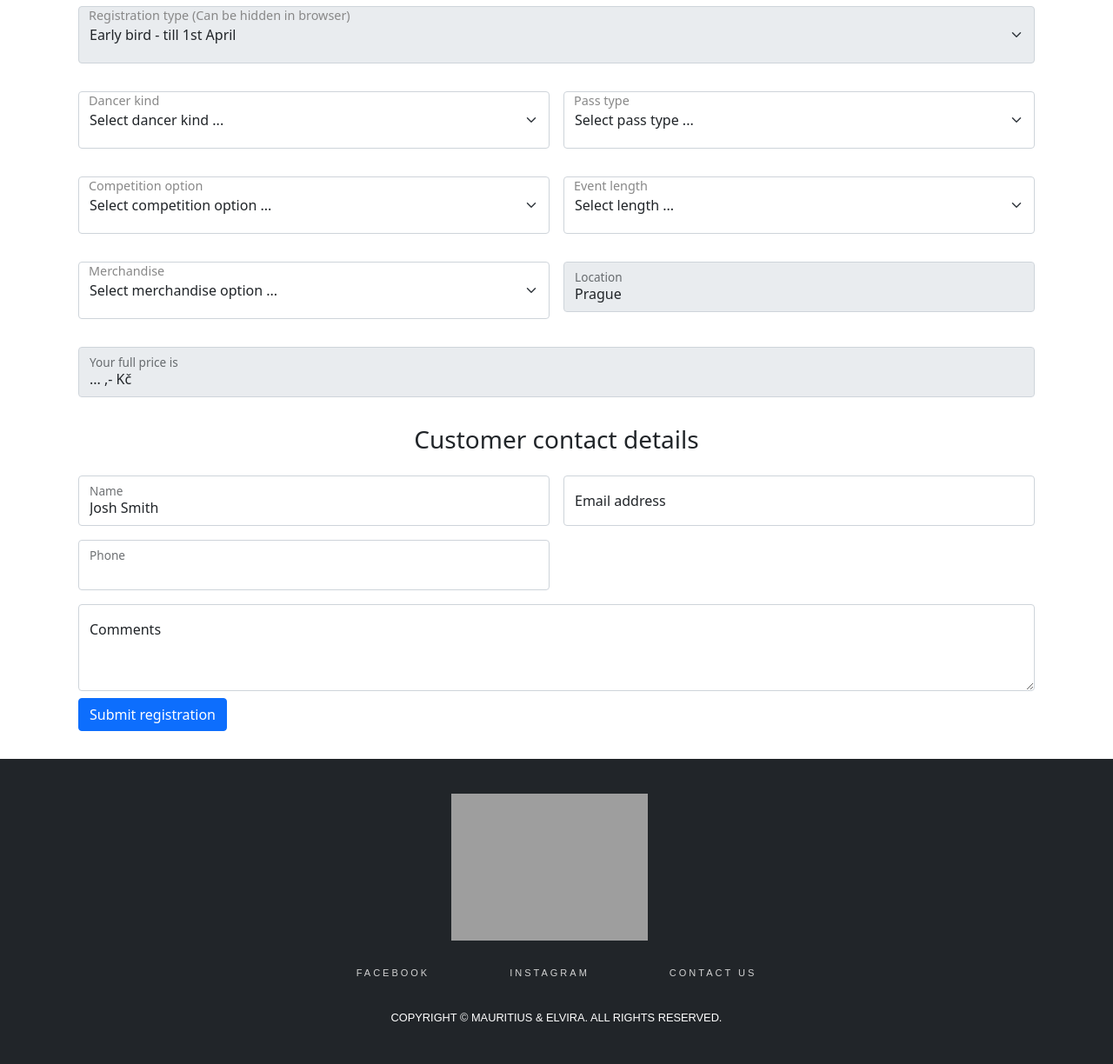
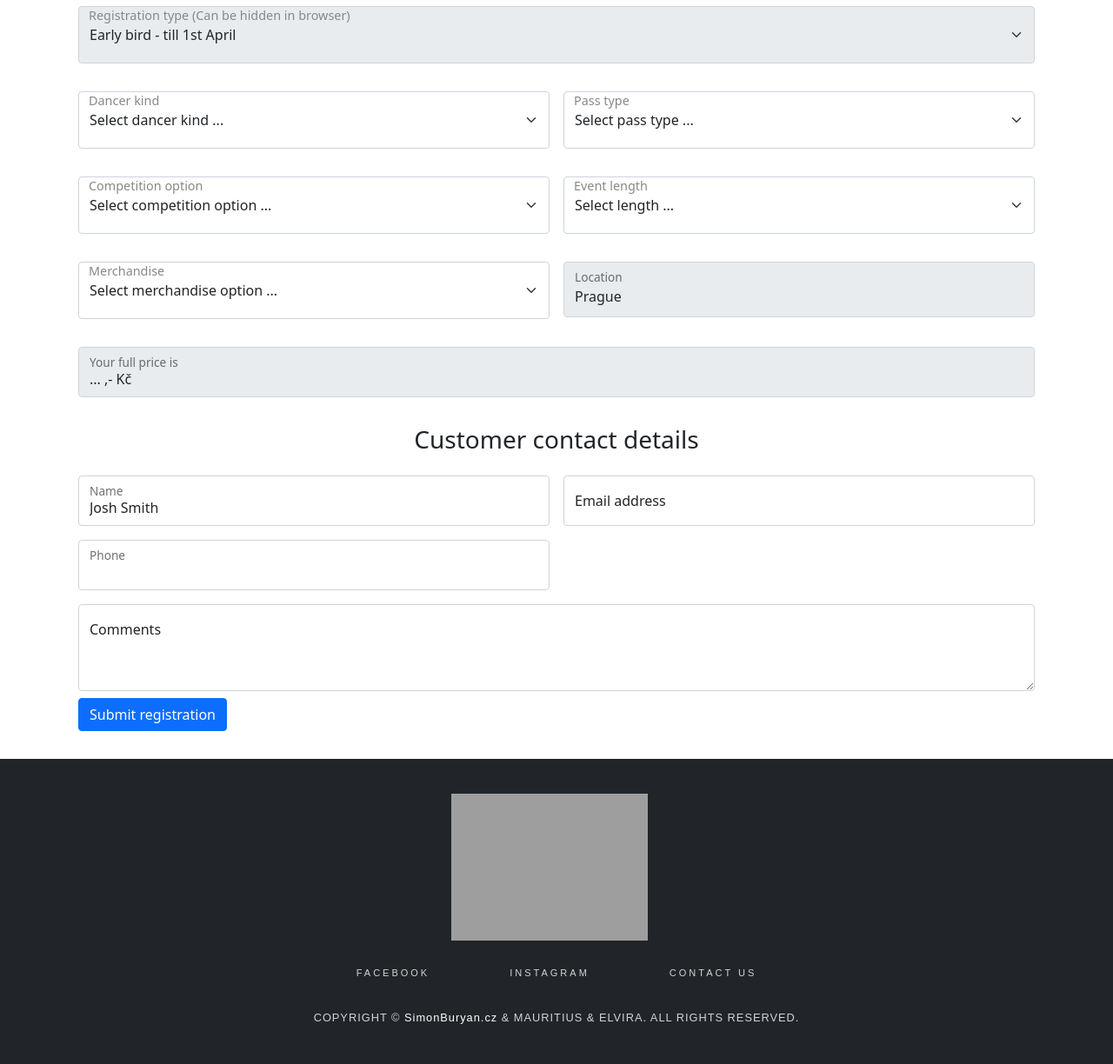
Before and after one commit to SimonB87/Regis, a PHP site: page / in a window 1280 px wide. Shown: the part 2762-3986 px from the top of the page at 87% size. Run offline with PHP 8.4, Linux system fonts and the light colour scheme; grey boxes are pictures that could not be loaded.

Commit message:
Footer - edit copyright text

```diff
--- a/shared/footer.php
+++ b/shared/footer.php
@@ -21,8 +21,8 @@
 
   </div>
 
-  <div class="text-center text-white padding-small copyright">
-    COPYRIGHT © MAURITIUS & ELVIRA. ALL RIGHTS RESERVED.
+  <div class="text-center padding-small copyright">
+    COPYRIGHT © <a href="http://www.simonburyan.cz/" class="weblink text-white">SimonBuryan.cz</a> & MAURITIUS & ELVIRA. ALL RIGHTS RESERVED.
   </div>
 
 </footer>
--- a/webForm/assets/css/style.css
+++ b/webForm/assets/css/style.css
@@ -29,6 +29,15 @@
 
 .color-secondary {
   color: yellow;
+}
+
+.weblink {
+  text-decoration: none;
+}
+
+.weblink:focus,
+.weblink:hover {
+  color: coral;
 }
 
 @media only screen and (min-width: 990px) {
@@ -115,7 +124,7 @@ select {
 }
 
 select.form-select {
-    padding: 0.75rem 2.25rem 0.75rem 0.75rem;
+  padding: 0.75rem 2.25rem 0.75rem 0.75rem;
 }
 
 .div-select > .form-select-customLabel {
@@ -125,6 +134,10 @@ select.form-select {
   top: 0;
   left: 0.75rem;
   z-index: 10;
+}
+
+input#floatingLocation {
+  height: 4rem;
 }
 
 /* form elements - end */
@@ -140,6 +153,7 @@ footer .copyright {
   margin-top: 8px;
   padding: 0.75rem 2.5rem;
   text-align: center;
+  letter-spacing: 1px;
   width: 100%;
 }
 
```
